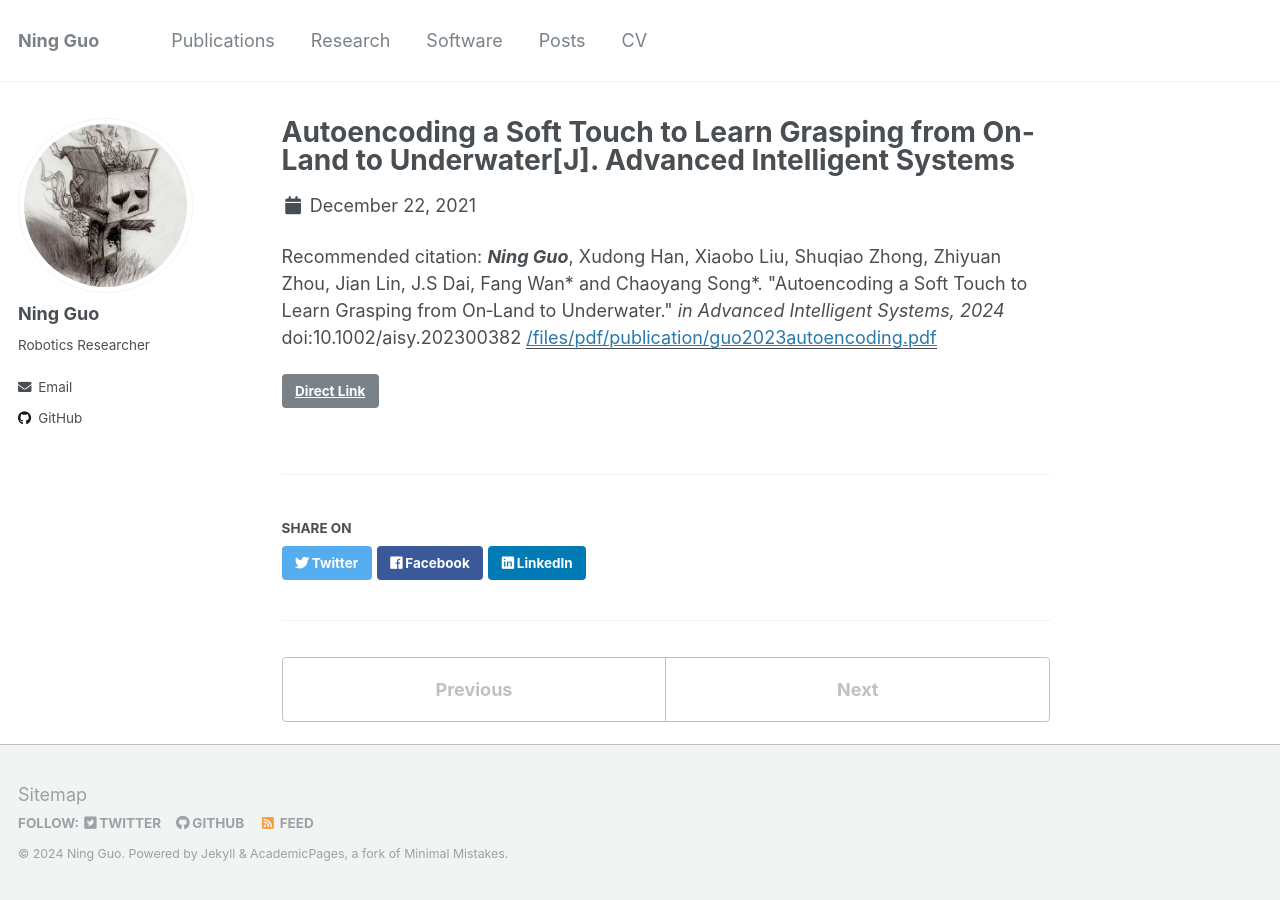
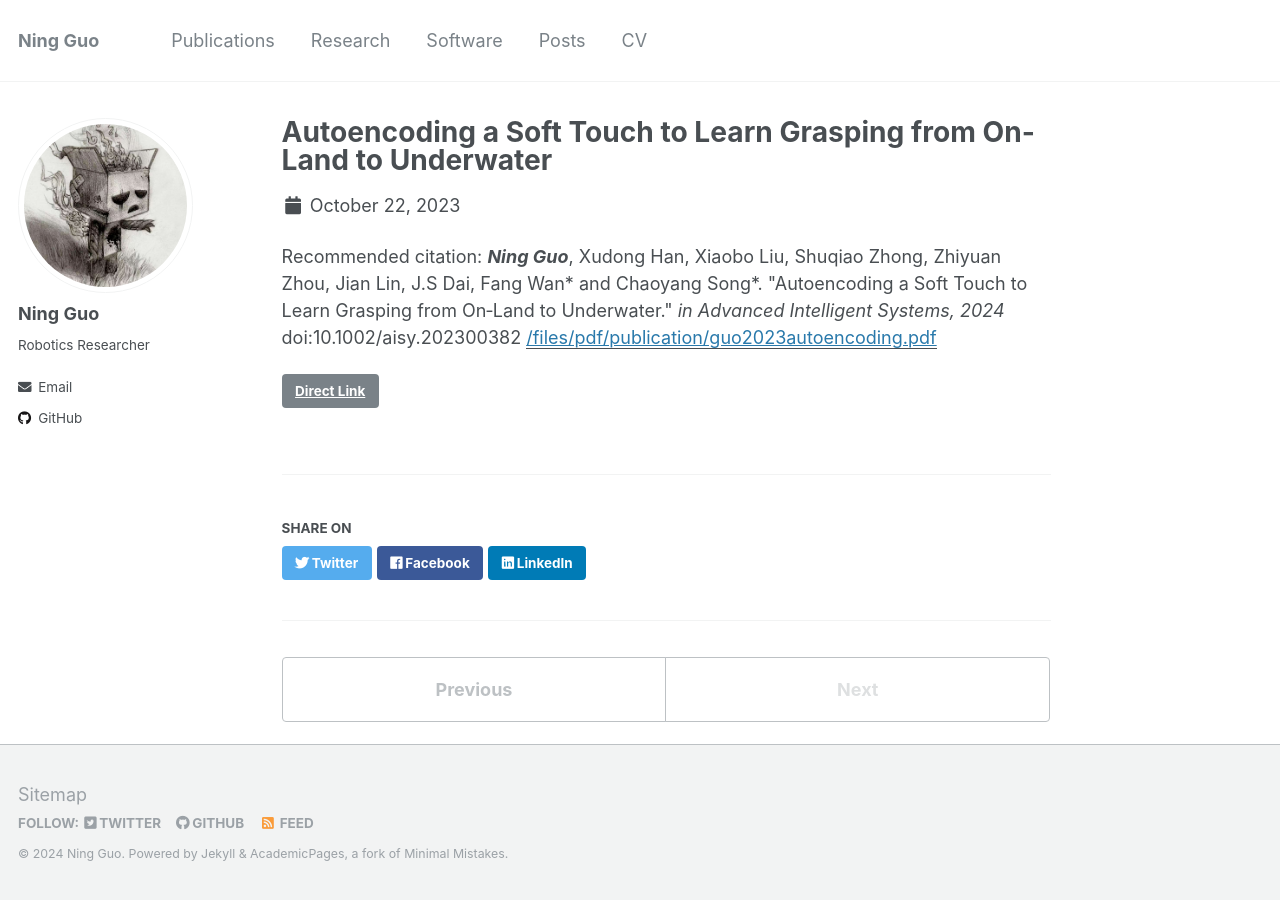
Before and after one commit to Gabriel-Ning/gabriel-ning.github.io, a Jekyll site: the page built from _publications/guo2023autoencoding.md, in a window 1280 px wide. Built offline with Jekyll 4.4.1, drawn with Linux system fonts in a browser that asks for light colours.

Commit message:
modified _publications/guo2023autoencoding.md

```diff
--- a/_publications/guo2023autoencoding.md
+++ b/_publications/guo2023autoencoding.md
@@ -1,8 +1,8 @@
 ---
-title: "Autoencoding a Soft Touch to Learn Grasping from On‐Land to Underwater[J]. Advanced Intelligent Systems"
+title: "Autoencoding a Soft Touch to Learn Grasping from On‐Land to Underwater"
 collection: publications
 permalink: /publication/guo2023autoencoding
-date: 2021-12-22
+date: 2023-10-22
 #venue: 'Political Science Research and Methods'
 paperurl: '/files/pdf/publication/guo2023autoencoding.pdf'
 link: 'https://onlinelibrary.wiley.com/doi/full/10.1002/aisy.202300382'
```
